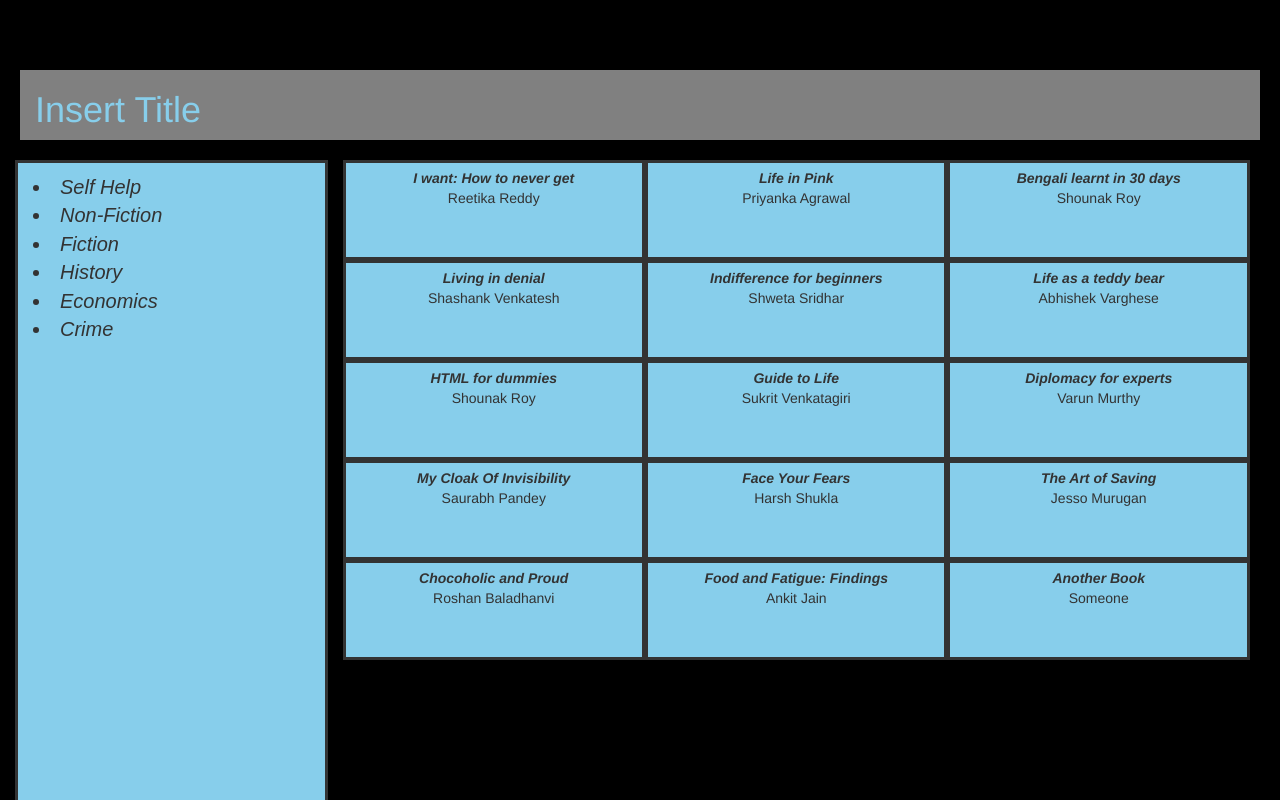
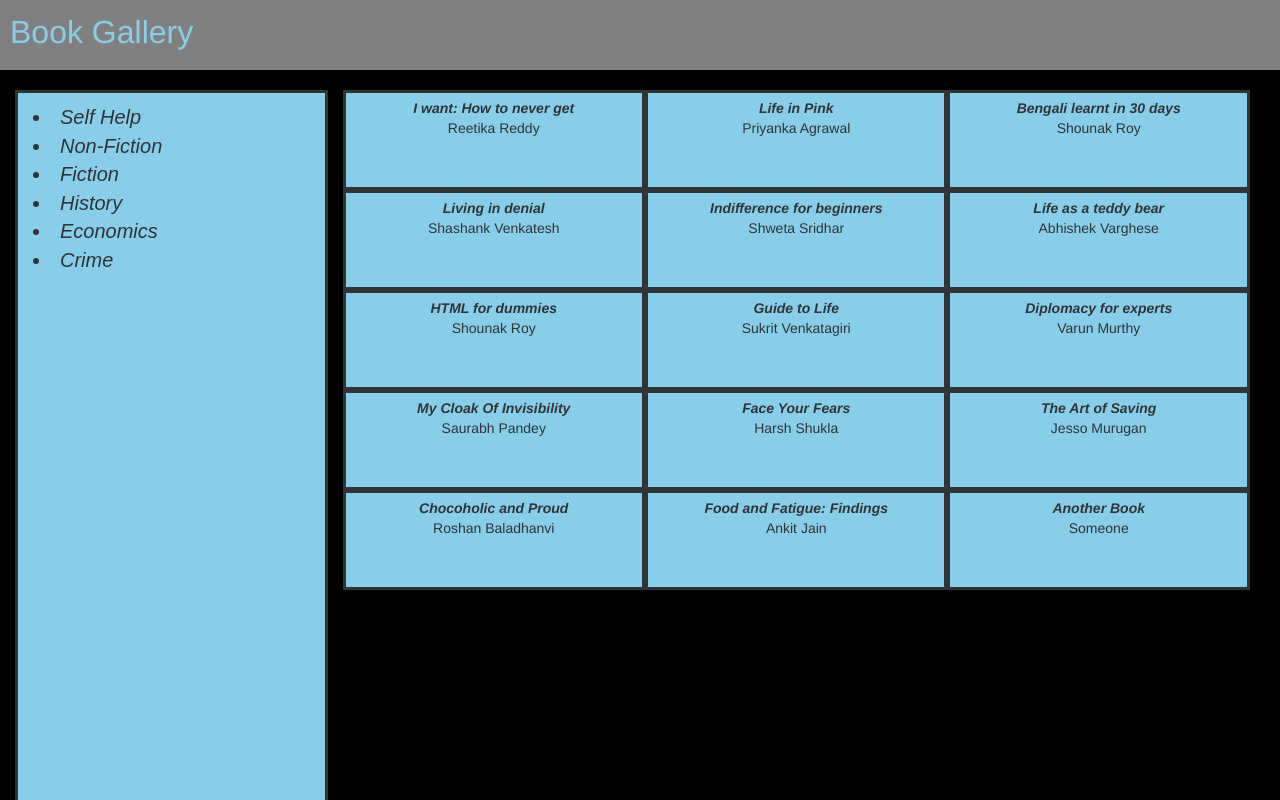
Before and after one commit to zaenabafathima/Assignments, a plain HTML site: page index.html in a window 1280 px wide. Shown: the top 800 px of the page. Drawn offline with nearby package versions, Linux system fonts and the light colour scheme.

Commit message:
styling the pages

```diff
--- a/index.html
+++ b/index.html
@@ -9,7 +9,7 @@
     <meta name="author" content="">
     <link rel="icon" href="../../favicon.ico">
 
-    <title>Insert Title</title>
+    <title>Assignements</title>
 
     <!-- Bootstrap core CSS -->
     <link href="./css/bootstrap.min.css" rel="stylesheet">
@@ -34,12 +34,9 @@
   <body>
 
 
-      <header class="container-fluid header-style">
-        <h1>Insert Title</h1>
-      <!--  <a onclick="filterit(event)">Fiction</a> -->
-      </header>
+<header class="container-fluid header-style">Book Gallery</header>
 
-<div class="container-fluid body-div"> <!-- the mega body div -->
+<div class="container-fluid wrapper"> <!-- the mega body div -->
     <div class="container-fluid col-md-3 col-xs-6 left-panel" id="leftpanel">
       The left panel
 
--- a/starter-template.css
+++ b/starter-template.css
@@ -1,15 +1,6 @@
 body {
-  padding-top: 50px;
   background-color: black;
-}
-.starter-template {
-  padding: 40px 15px;
-  text-align: center;
-}
-
-.body-div
-{
-  height:100%;
+  min-height: 100vh;
 }
 
 .tile{
@@ -23,26 +14,21 @@ background-color: skyblue;
 .header-style{
   color:skyblue;
   background-color: grey;
-  margin:20px;
   border-color: white;
+  height: 70px;
+  font-size: 32px;
+  padding: 10px;
+}
+.wrapper {
+  height: calc(100vh - 50px);
+  padding-top: 20px;
+}
+.wrapper .left-panel{
+  background-color: skyblue;
+  border: solid;
+  height: 100%;
 }
 
-.left-panel{
-
-  background-color: skyblue;
-  border: solid;
-  margin-bottom: -2000px; /* any large number will do */
-  padding-bottom: 2000px; ;
-
-}
-
-.babyDiv
-{
-  height:20px;;
-  border:solid;
-  text-align: center;
-  align-self: baseline;
-}
 
 .listStyle
 {
```
